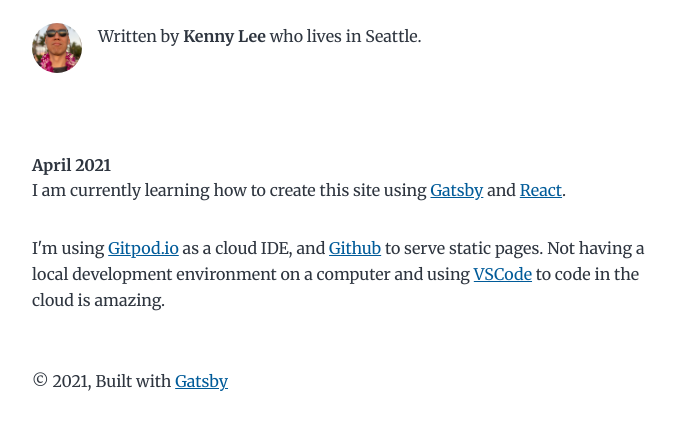
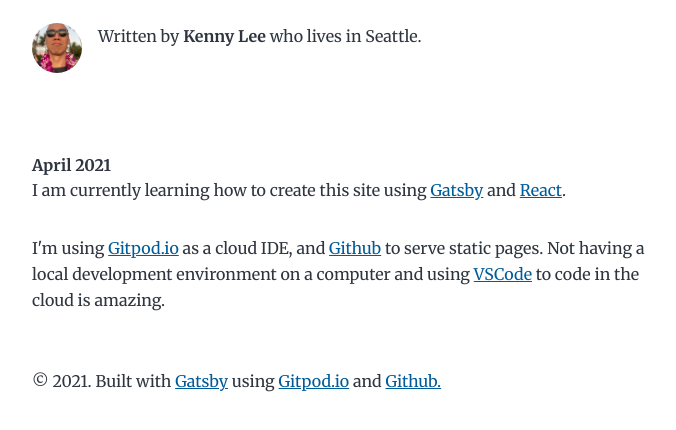
Before and after one commit to kennyklee/blog, a Gatsby site: page / in a window 1280 px wide. Shown: the part 278-708 px from the top of the page, without its empty margins (292-968 px from the left). Built offline with nearby package versions, Linux system fonts and the light colour scheme; Gatsby itself is replaced by a stand-in of ours.

Commit message:
Change footer text

```diff
--- a/src/components/Footer.js
+++ b/src/components/Footer.js
@@ -3,9 +3,15 @@ import * as React from "react"
 const Footer = () => {
   return (
     <footer>
-      © {new Date().getFullYear()}, Built with
+      © {new Date().getFullYear()}. Built with
       {` `}
       <a href="https://www.gatsbyjs.com">Gatsby</a>
+      {` `}
+      using
+      {` `}
+      <a href="https://gitpod.io" target="_blank">Gitpod.io</a> and
+      {` `}
+      <a href="https://github.com/kennyklee/blog/projects/1" target="_blank">Github.</a>
     </footer>
   )
 }
```
